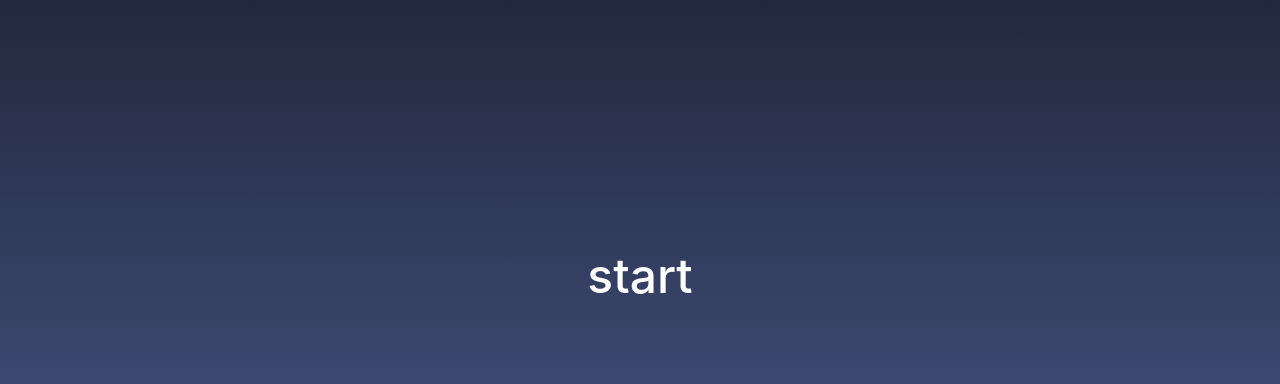
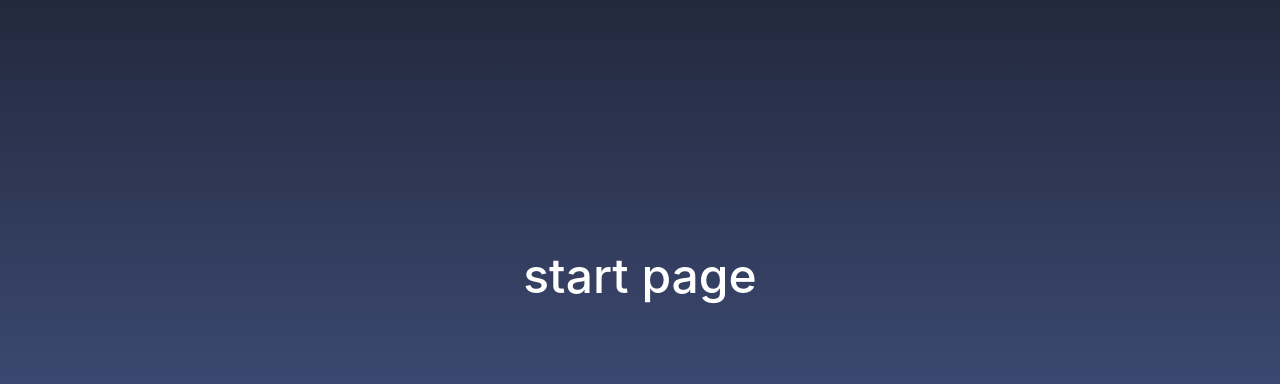
Before and after one commit to KyryloRusakov/movie_app, a React (Create React App) app: page /movie_app in a window 1280 px wide. Shown: the part 124-508 px from the top of the page. Built offline with nearby package versions, Linux system fonts and the light colour scheme.

Commit message:
deploy app

```diff
--- a/src/pages/MovieApp.jsx
+++ b/src/pages/MovieApp.jsx
@@ -1,7 +1,7 @@
 const MovieApp = () => (
   <div className="container">
     <div className="error">
-      <div className="error-title">start</div>
+      <div className="error-title">start page</div>
     </div>
   </div>
 );
```
